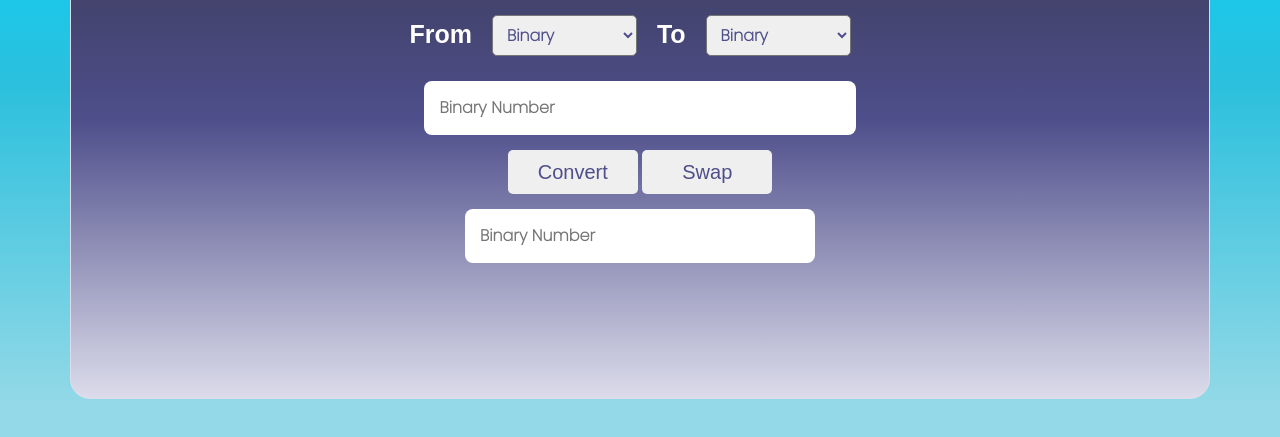
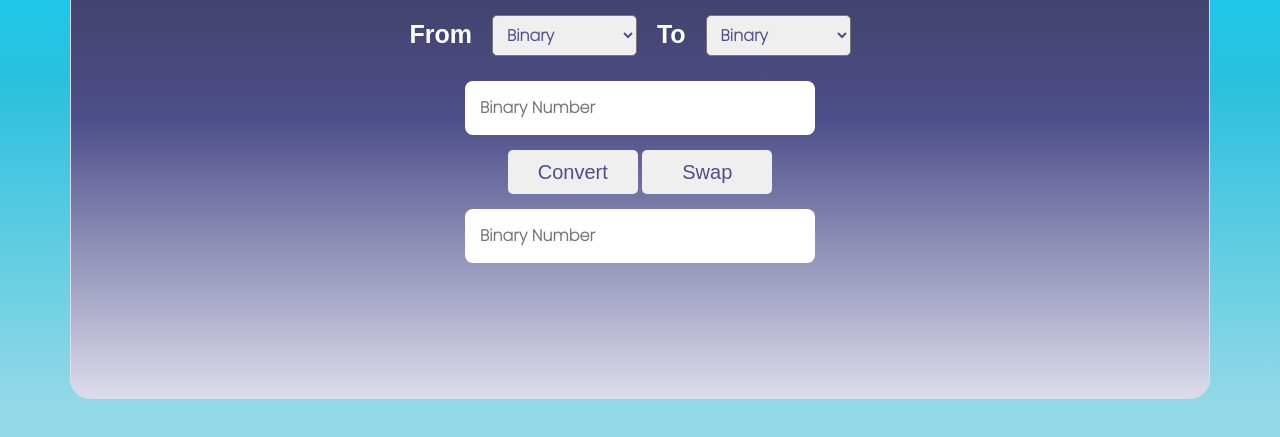
Before and after one commit to Deepa-47/number_system_converter, a plain HTML site: page index.html in a window 1280 px wide. Shown: the part 281-718 px from the top of the page. Drawn offline with nearby package versions, Linux system fonts and the light colour scheme.

Commit message:
Update style.css

```diff
--- a/style.css
+++ b/style.css
@@ -97,11 +97,6 @@
     transform: scale(0.9);
   }
 
-  #input-container {
-    display: flex;
-    flex-direction: column;
-    justify-content: center;
-  }
 
   #error {
     display: none;
```
